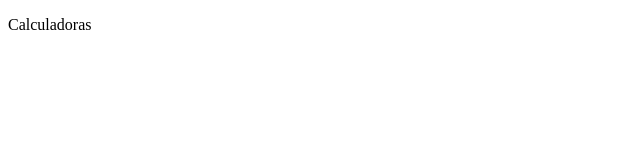
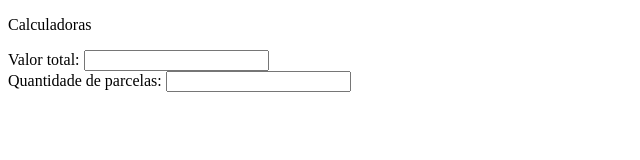
Before and after one commit to LLuizEduardo/web_calculadoras, a plain HTML site: page main.html in a window 1280 px wide. Shown: the whole page, without its empty margins (0-640 px from the left). Drawn offline with Linux system fonts and the light colour scheme.

Commit message:
atualizacao

```diff
--- a/main.html
+++ b/main.html
@@ -1,12 +1,29 @@
 <!DOCTYPE html>
 <html lang="en">
+
 <head>
     <meta charset="UTF-8">
     <meta http-equiv="X-UA-Compatible" content="IE=edge">
     <meta name="viewport" content="width=device-width, initial-scale=1.0">
     <title>Document</title>
 </head>
+
 <body>
     <p>Calculadoras</p>
+    <div>
+        <label>Valor total: </label>
+        <input id="vt">
+    </div>
+    <div>
+        <label>Quantidade de parcelas: </label>
+        <input id="p">
+    </div>
+    <script>
+
+
+        // document.getElementById('p').textContent;
+
+    </script>
 </body>
+
 </html>
```
